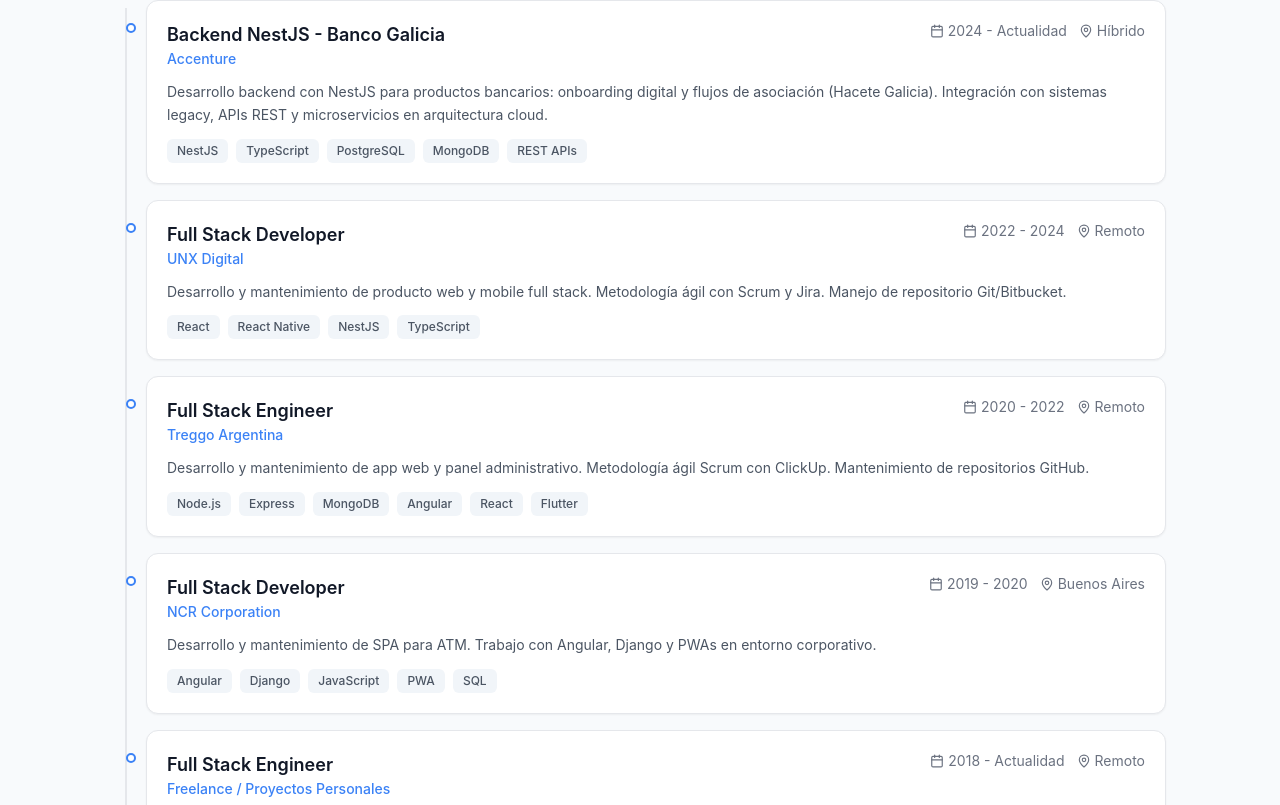
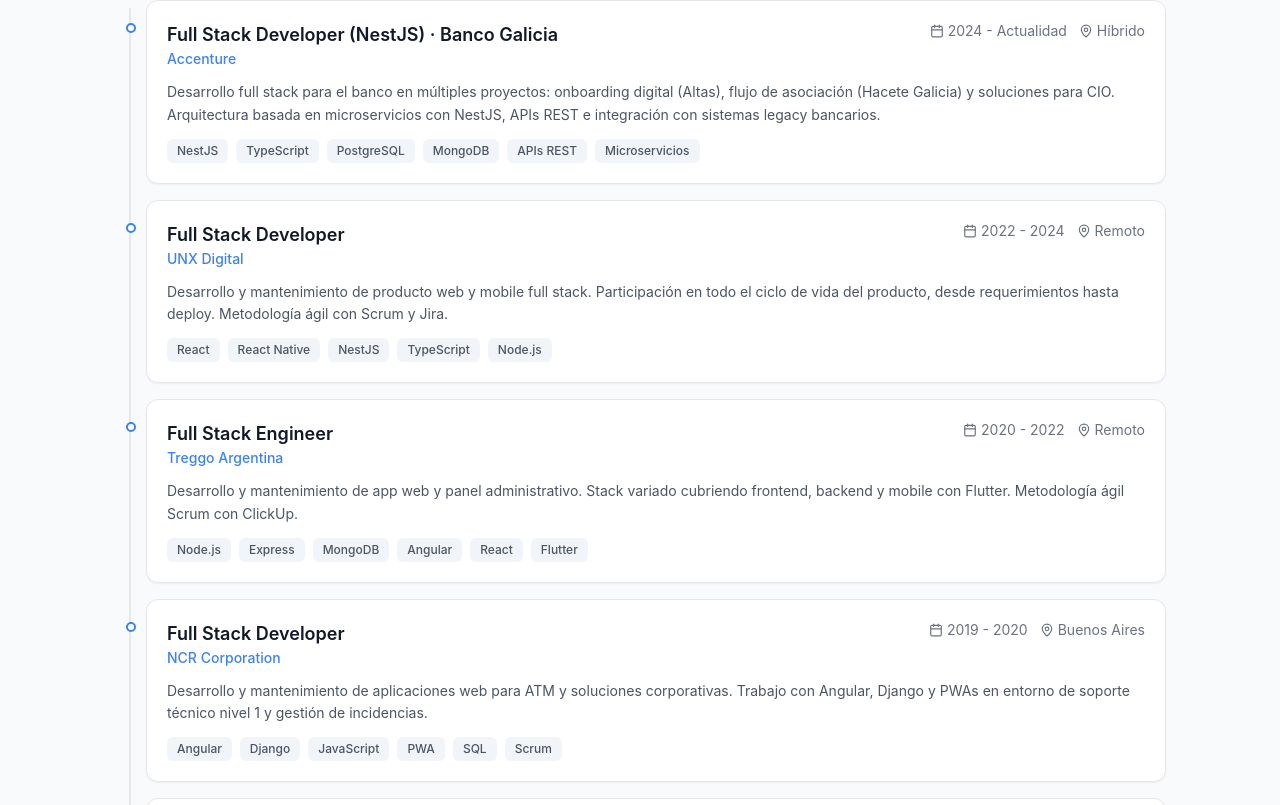
Before and after one commit to flecherdev/personal-page, a Next.js app: page / in a window 1280 px wide. Shown: the part 615-1420 px from the top of the page. Built offline with nearby package versions, Linux system fonts and the light colour scheme.

Commit message:
fix: timeline dot alignment, register avatar animation in theme, restore markdown styles in privacy page, improve LinkedIn accuracy

```diff
--- a/src/app/globals.css
+++ b/src/app/globals.css
@@ -11,6 +11,7 @@
   --color-content-muted: #6b7280;
   --color-border: #e5e7eb;
   --color-accent: #3b82f6;
+  --animate-avatar-bounce: avatar-bounce 1.2s cubic-bezier(.36,.07,.19,.97) both;
 }
 
 @variant dark {
--- a/src/app/page.tsx
+++ b/src/app/page.tsx
@@ -10,13 +10,13 @@
 
 const experience: Experience[] = [
   {
-    role: "Backend NestJS - Banco Galicia",
+    role: "Full Stack Developer (NestJS) · Banco Galicia",
     company: "Accenture",
     period: "2024 - Actualidad",
     location: "Híbrido",
     description:
-      "Desarrollo backend con NestJS para productos bancarios: onboarding digital y flujos de asociación (Hacete Galicia). Integración con sistemas legacy, APIs REST y microservicios en arquitectura cloud.",
-    technologies: ["NestJS", "TypeScript", "PostgreSQL", "MongoDB", "REST APIs"],
+      "Desarrollo full stack para el banco en múltiples proyectos: onboarding digital (Altas), flujo de asociación (Hacete Galicia) y soluciones para CIO. Arquitectura basada en microservicios con NestJS, APIs REST e integración con sistemas legacy bancarios.",
+    technologies: ["NestJS", "TypeScript", "PostgreSQL", "MongoDB", "APIs REST", "Microservicios"],
   },
   {
     role: "Full Stack Developer",
@@ -24,8 +24,8 @@
     period: "2022 - 2024",
     location: "Remoto",
     description:
-      "Desarrollo y mantenimiento de producto web y mobile full stack. Metodología ágil con Scrum y Jira. Manejo de repositorio Git/Bitbucket.",
-    technologies: ["React", "React Native", "NestJS", "TypeScript"],
+      "Desarrollo y mantenimiento de producto web y mobile full stack. Participación en todo el ciclo de vida del producto, desde requerimientos hasta deploy. Metodología ágil con Scrum y Jira.",
+    technologies: ["React", "React Native", "NestJS", "TypeScript", "Node.js"],
   },
   {
     role: "Full Stack Engineer",
@@ -33,7 +33,7 @@
     period: "2020 - 2022",
     location: "Remoto",
     description:
-      "Desarrollo y mantenimiento de app web y panel administrativo. Metodología ágil Scrum con ClickUp. Mantenimiento de repositorios GitHub.",
+      "Desarrollo y mantenimiento de app web y panel administrativo. Stack variado cubriendo frontend, backend y mobile con Flutter. Metodología ágil Scrum con ClickUp.",
     technologies: ["Node.js", "Express", "MongoDB", "Angular", "React", "Flutter"],
   },
   {
@@ -42,8 +42,8 @@
     period: "2019 - 2020",
     location: "Buenos Aires",
     description:
-      "Desarrollo y mantenimiento de SPA para ATM. Trabajo con Angular, Django y PWAs en entorno corporativo.",
-    technologies: ["Angular", "Django", "JavaScript", "PWA", "SQL"],
+      "Desarrollo y mantenimiento de aplicaciones web para ATM y soluciones corporativas. Trabajo con Angular, Django y PWAs en entorno de soporte técnico nivel 1 y gestión de incidencias.",
+    technologies: ["Angular", "Django", "JavaScript", "PWA", "SQL", "Scrum"],
   },
   {
     role: "Full Stack Engineer",
@@ -51,8 +51,8 @@
     period: "2018 - Actualidad",
     location: "Remoto",
     description:
-      "Desarrollo de productos digitales end-to-end. Enfocado en crear herramientas simples que mejoren la vida diaria, explorando iOS nativo e integraciones con IA.",
-    technologies: ["React", "Next.js", "iOS/Swift", "Node.js", "AI Agents"],
+      "Desarrollo de productos digitales end-to-end. Enfocado en crear herramientas simples que mejoren la vida diaria. Exploración activa de iOS nativo, integraciones con IA generativa, agents y copilotos.",
+    technologies: ["React", "Next.js", "iOS/Swift", "Node.js", "AI Agents", "RAG/LLM"],
   },
 ]
 
--- a/src/app/privacy/cashflow/page.tsx
+++ b/src/app/privacy/cashflow/page.tsx
@@ -63,11 +63,31 @@
         </div>
 
         <div className="rounded-xl border border-border bg-surface-card p-6">
-          <div className="prose max-w-none">
+          <div className="markdown">
             <ReactMarkdown remarkPlugins={[remarkGfm]}>{content}</ReactMarkdown>
           </div>
         </div>
       </main>
+
+      <style>{`
+        .markdown h1 { font-size: 2rem; margin: 0 0 12px; color: var(--color-content); }
+        .markdown h2 { font-size: 1.5rem; margin: 24px 0 12px; color: var(--color-content); }
+        .markdown h3 { font-size: 1.2rem; margin: 20px 0 10px; color: var(--color-content); }
+        .markdown p { margin: 10px 0; color: var(--color-content-secondary); line-height: 1.7; }
+        .markdown ul, .markdown ol { margin: 10px 0 10px 20px; color: var(--color-content-secondary); }
+        .markdown li { margin: 4px 0; }
+        .markdown hr { margin: 24px 0; border: none; border-top: 1px solid var(--color-border); }
+        .markdown code { background: var(--color-surface-secondary); padding: 2px 6px; border-radius: 4px; font-size: 0.9em; color: var(--color-content); }
+        .markdown pre { background: #0f172a; color: #e2e8f0; padding: 12px; border-radius: 8px; overflow-x: auto; }
+        .markdown pre code { background: none; padding: 0; color: inherit; }
+        .markdown a { color: var(--color-accent); text-decoration: underline; }
+        .markdown a:hover { opacity: 0.8; }
+        .markdown strong { font-weight: 600; color: var(--color-content); }
+        .markdown blockquote { border-left: 3px solid var(--color-accent); padding-left: 16px; margin: 16px 0; color: var(--color-content-secondary); }
+        .markdown table { width: 100%; border-collapse: collapse; margin: 16px 0; }
+        .markdown th, .markdown td { border: 1px solid var(--color-border); padding: 8px 12px; text-align: left; color: var(--color-content-secondary); }
+        .markdown th { background: var(--color-surface-secondary); font-weight: 600; color: var(--color-content); }
+      `}</style>
     </div>
   );
 }
--- a/src/components/sections/experience-timeline.tsx
+++ b/src/components/sections/experience-timeline.tsx
@@ -16,7 +16,7 @@
   return (
     <section id="experience" className="mb-12">
       <h3 className="mb-6 text-2xl font-bold text-content">Experiencia</h3>
-      <div className="relative flex flex-col gap-4 pl-8 before:absolute before:left-[11px] before:top-2 before:h-[calc(100%-24px)] before:w-0.5 before:bg-border">
+      <div className="relative flex flex-col gap-4 pl-8 before:absolute before:left-[15px] before:top-2 before:h-[calc(100%-24px)] before:w-0.5 before:bg-border">
         {items.map((exp, idx) => (
           <motion.div
             key={idx}
```
